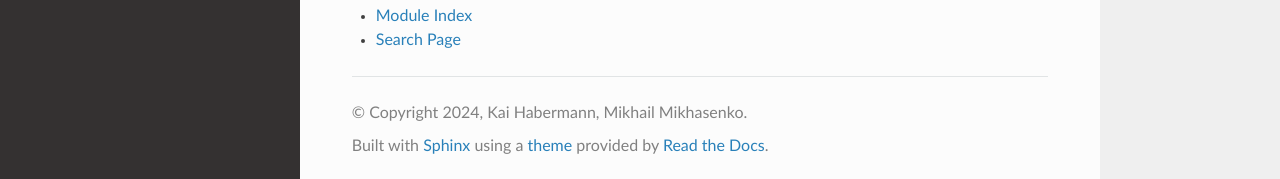
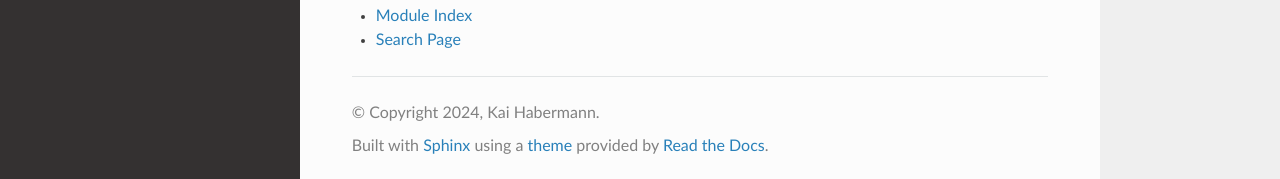
Before and after one commit to KaiHabermann/decayamplitude, a Sphinx documentation site: the page built from docs/index.rst, in a window 1280 px wide and 900 px high, scrolled down 2638 px. Shown: the part 718-897 px from the top of the window. Built offline with Sphinx 7.4.7 and the Read the Docs theme 3.1.0, drawn with Linux system fonts in a browser that asks for light colours; part of the change alters nothing that is shown.

```diff
--- a/docs/conf.py
+++ b/docs/conf.py
@@ -9,9 +9,9 @@ import os, sys
 
 sys.path.insert(0, os.path.abspath("../src/"))
 project = "decayangle"
-copyright = "2024, Kai Habermann, Mikhail Mikhasenko"
-author = "Kai Habermann, Mikhail Mikhasenko"
-release = "02.04.2024"
+copyright = "2024, Kai Habermann"
+author = "Kai Habermann"
+release = "09.02.2025"
 
 # -- General configuration ---------------------------------------------------
 # https://www.sphinx-doc.org/en/master/usage/configuration.html#general-configuration
--- a/docs/index.rst
+++ b/docs/index.rst
@@ -1,12 +1,12 @@
-.. decayangle documentation master file, created by
+.. decayamplitude documentation master file, created by
    sphinx-quickstart on Tue Apr  2 16:09:04 2024.
    You can adapt this file completely to your liking, but it should at least
    contain the root `toctree` directive.
 
-.. Welcome to decayangle's documentation!
+.. Welcome to decayamplitude's documentation!
 .. ======================================
 
-.. automodule:: decayangle
+.. automodule:: decayamplitude
     :members:
 
 .. toctree::
```
Also changed, not shown: 4 other files.
